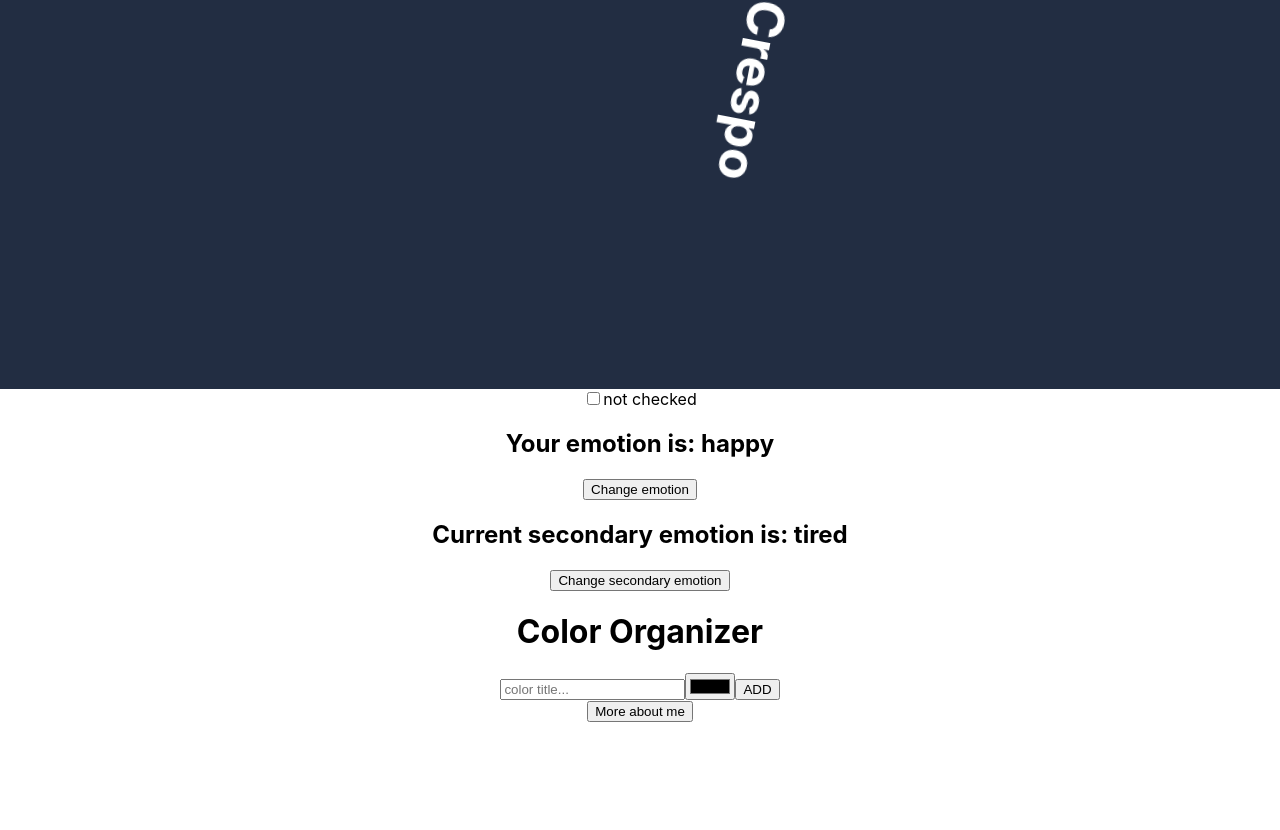
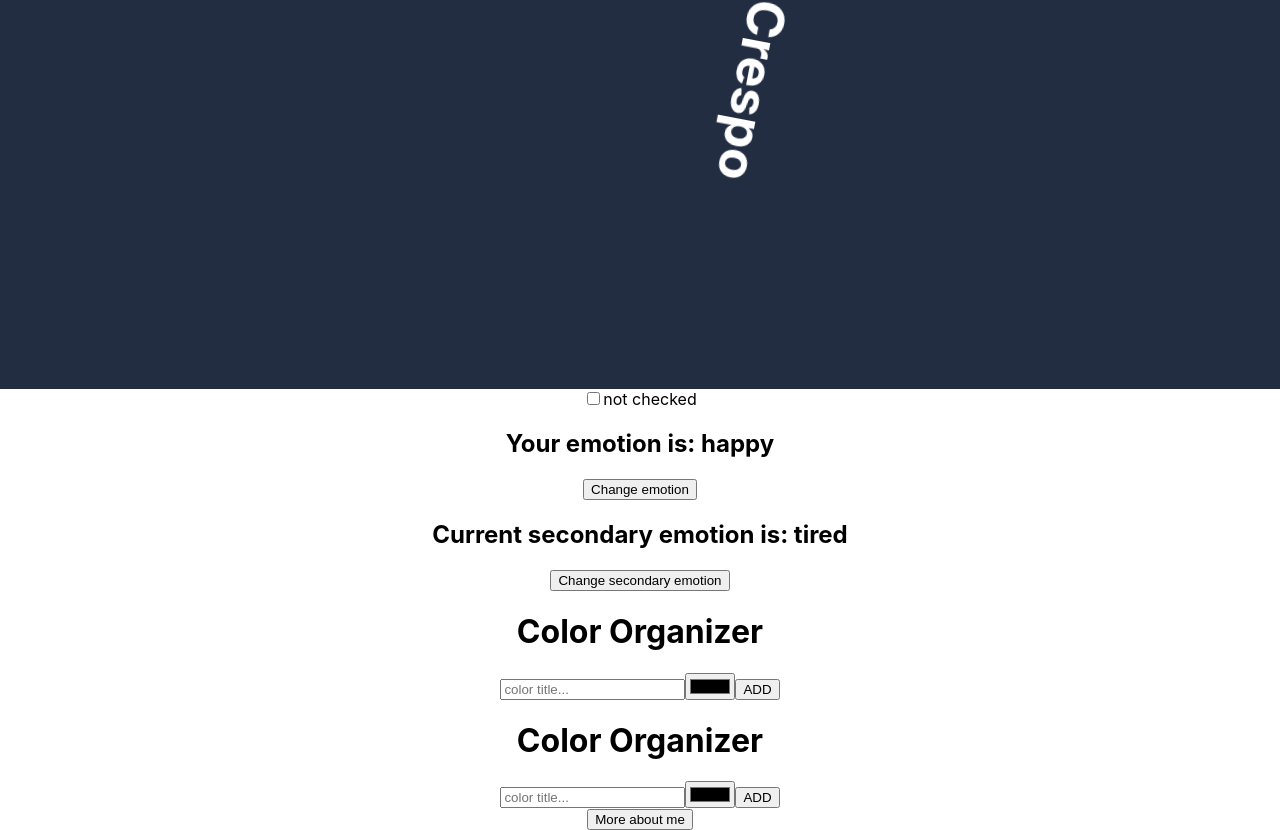
Before and after one commit to iguannago/training, a React (Create React App) app in the folder Ex_Files_React_js_EssT/react-app/: page / in a window 1280 px wide. Shown: the part 411-1241 px from the top of the page. Before the commit the page ends 1133 px from the top, so only its background shows below. Built offline with nearby package versions, Linux system fonts and the light colour scheme.

Commit message:
createing controlled form elements

```diff
--- a/Ex_Files_React_js_EssT/react-app/src/AppForm.js
+++ b/Ex_Files_React_js_EssT/react-app/src/AppFormWithUseRef.js
@@ -1,7 +1,7 @@
 import './App.css';
 import { useRef } from 'react';
 
-function AppForm() {
+function AppFormWithUseRef() {
   const colorTitle = useRef();
   const hexColor = useRef();
 
@@ -26,4 +26,4 @@
   );
 }
 
-export default AppForm;
+export default AppFormWithUseRef;
--- /dev/null
+++ b/Ex_Files_React_js_EssT/react-app/src/AppFormWithUseState.js
@@ -0,0 +1,36 @@
+import './App.css';
+import { useState } from 'react';
+
+function AppFormWithUseState() {
+  const [color, setColor] = useState('#000000');
+  const [title, setTitle] = useState('');
+
+  const submit = (e) => {
+    e.preventDefault();
+    alert(title + ' ' + color);
+    console.log(title, color);
+    setColor('#000000');
+    setTitle('');
+  };
+  return (
+    <div className='App'>
+      <h1>Color Organizer</h1>
+      <form onSubmit={submit}>
+        <input
+          onChange={(event) => setTitle(event.target.value)}
+          value={title}
+          type='text'
+          placeholder='color title...'
+        />
+        <input
+          onChange={(event) => setColor(event.target.value)}
+          value={color}
+          type='color'
+        />
+        <button>ADD</button>
+      </form>
+    </div>
+  );
+}
+
+export default AppFormWithUseState;
--- a/Ex_Files_React_js_EssT/react-app/src/index.js
+++ b/Ex_Files_React_js_EssT/react-app/src/index.js
@@ -2,14 +2,16 @@
 import ReactDOM from 'react-dom';
 import './index.css';
 import App from './App';
-import AppForm from './AppForm';
+import AppFormWithUseRef from './AppFormWithUseRef';
+import AppFormWithUseState from './AppFormWithUseState';
 import AppMoreAboutMe from './AppMoreAboutMe';
 import reportWebVitals from './reportWebVitals';
 
 ReactDOM.render(
   <React.StrictMode>
     <App firstname='David Crespo' />
-    <AppForm />
+    <AppFormWithUseRef />
+    <AppFormWithUseState />
     <AppMoreAboutMe />
   </React.StrictMode>,
   document.getElementById('root')
```
